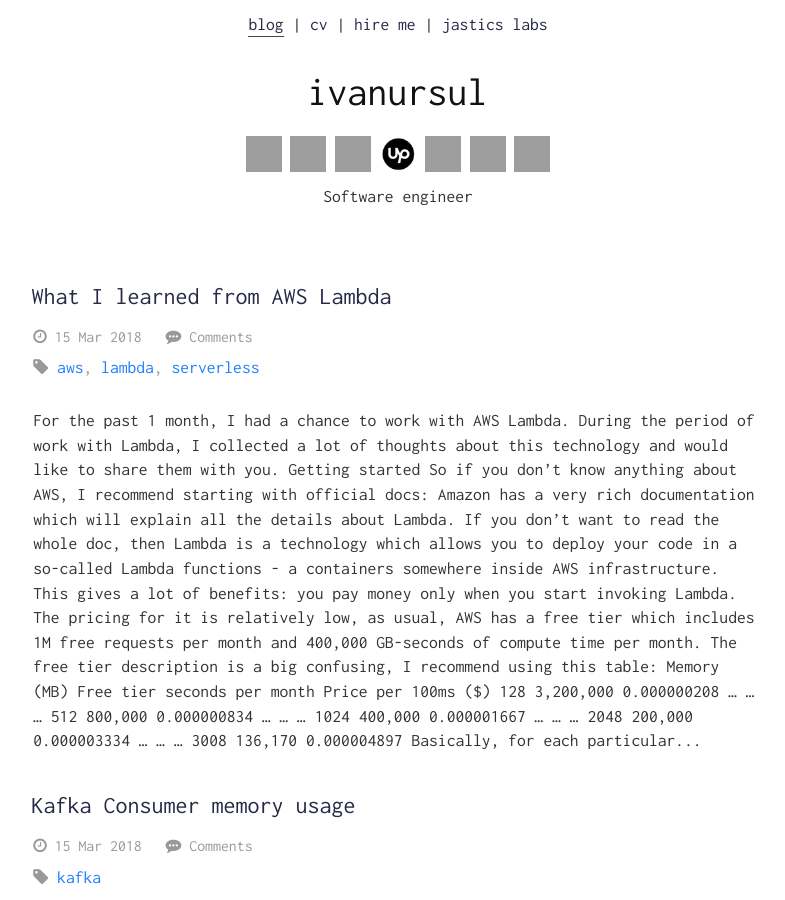
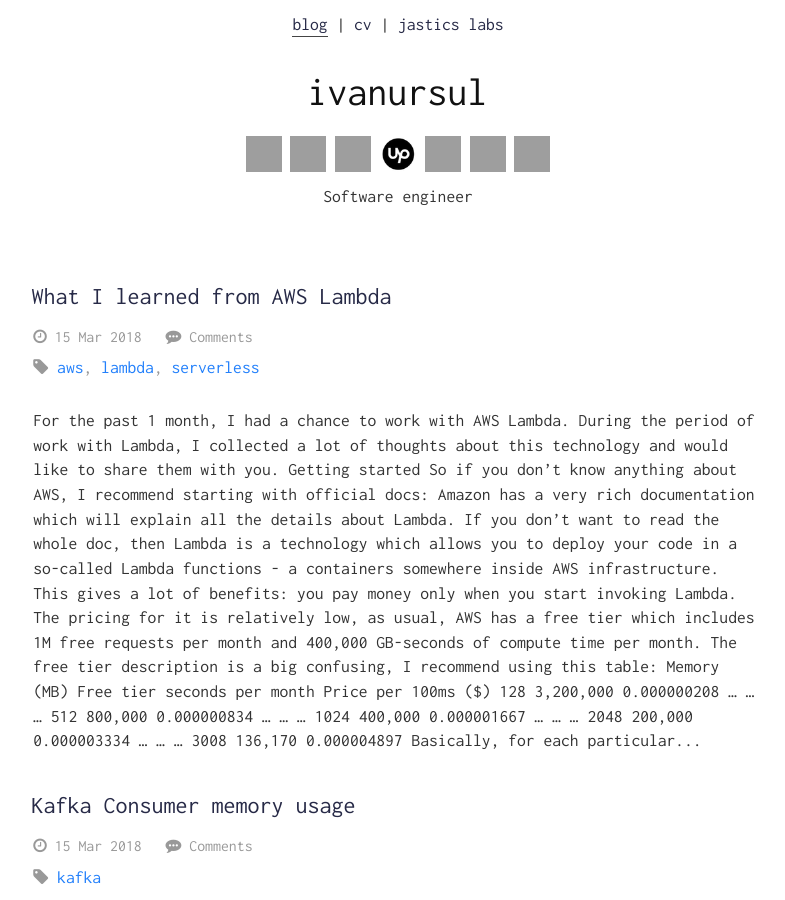
Before and after one commit to ivanursul/ivanursul, a Jekyll site: the page built from index.html, in a window 1280 px wide and 900 px high, cut to the strip 0-900 px from the top of the window. Shown: the whole strip, without its empty margins (242-1027 px from the left). Built offline with Jekyll 4.4.1, drawn with Linux system fonts in a browser that asks for light colours; the list of posts is cut into pages by our own code; comment, search, counter and statistics services are not loaded; grey boxes are pictures that could not be loaded.

Commit message:
Removed hire me

```diff
--- a/_includes/header/nav.html
+++ b/_includes/header/nav.html
@@ -3,7 +3,5 @@
 	|
 	<a class="blog-nav__item {% if page.title == 'cv' %} blog-nav__item--active {% endif %}" href="{{ 'cv' | relative_url }}">cv</a>
 	|
-	<a class="blog-nav__item {% if page.title == 'Hire me' %} blog-nav__item--active {% endif %}" href="{{ 'hire_me' | relative_url }}">hire me</a>
-	|
 	<a target="_blank" href="https://jastics.com">jastics labs</a>
 </nav>
```
